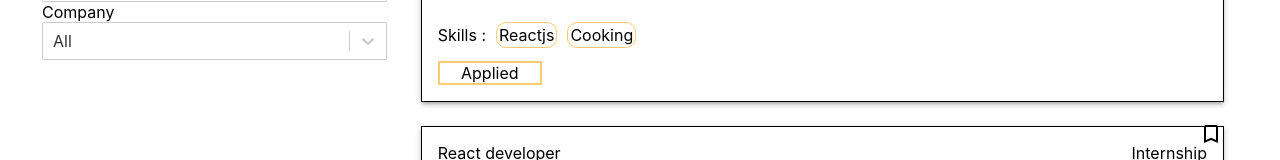
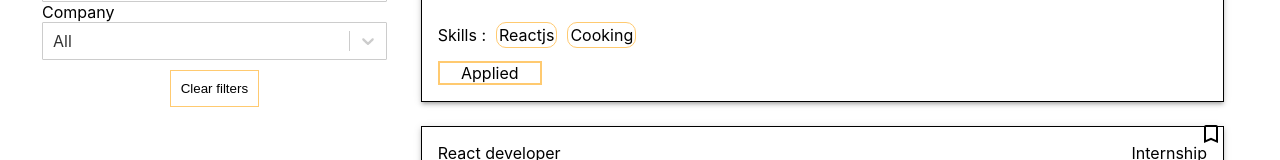
Before and after one commit to CHANDRAMOHANnegi/To-infinity-and-beyond, a React (Create React App) app: page / in a window 1280 px wide. Shown: the part 376-536 px from the top of the page. Built offline with nearby package versions, Linux system fonts and the light colour scheme.

Commit message:
clear filters  , button hover

```diff
--- a/src/App.css
+++ b/src/App.css
@@ -1,6 +1,11 @@
 .App {
   /* text-align: center; */
   margin-top: 4rem;
+}
+
+button:hover {
+  box-shadow: 0 12px 16px 0 rgba(0, 0, 0, 0.24), 0 17px 50px 0 rgba(0, 0, 0, 0.19);
+  cursor: pointer;
 }
 
 .jobs_container {
--- a/src/components/Filter.js
+++ b/src/components/Filter.js
@@ -3,8 +3,11 @@ import ReactSelect from 'react-select';
 
 function Filter({ updateFilterRequest, appliedFilters }) {
 
-    const [applyPreferences, togglePreferences] = useState(true);
-
+    const defaultFilters = {
+        job_type: "All",
+        job_location: "All",
+        company: "All"
+    }
     const [preferences, setPreferences] = useState(appliedFilters);
 
     const jobTypeOption = [
@@ -96,6 +99,14 @@ function Filter({ updateFilterRequest, appliedFilters }) {
                     />
                 </div>
             </div>
+
+            <div style={{ textAlign: "center", }}><button style={{ border: "1px solid #ffca70", backgroundColor: "white", padding: '10px' }}
+                onClick={() => {
+                    setPreferences(defaultFilters);
+                    updateFilterRequest(defaultFilters);
+                }}
+            >Clear filters</button></div>
+
         </div>
     );
 }
--- a/src/modules/jobs/screens/Job.js
+++ b/src/modules/jobs/screens/Job.js
@@ -8,7 +8,7 @@ function Job({
         skill_required,
         job_location,
         job_type,
-        job_descrition,company,
+        job_descrition, company,
     }, isSaved, isApplied, unSaveJobRequest, saveJobRequest, applyJobRequest }) {
 
     const toggleBookMark = () => {
```
